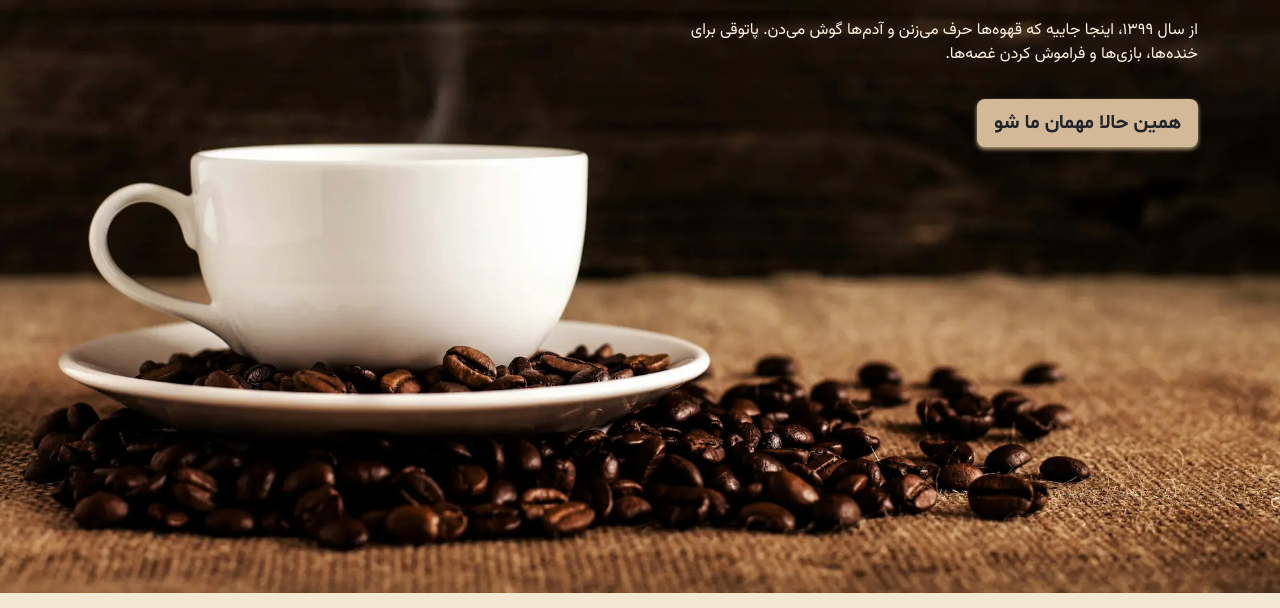
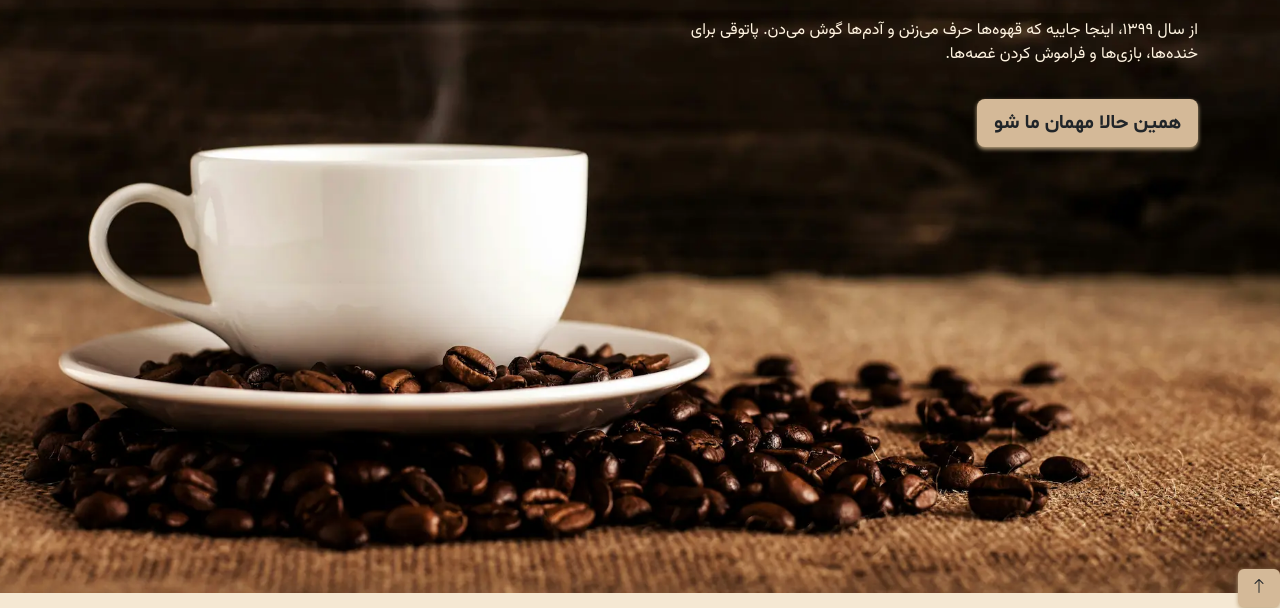
Before and after one commit to reza-pourrajab/Khatere3az-Cafe, a plain HTML site: page index.html in a window 1280 px wide. Shown: the part 193-801 px from the top of the page. Drawn offline with nearby package versions, Linux system fonts and the light colour scheme.

Commit message:
feat(ui): add back-to-top button with smooth scroll

```diff
--- a/index.html
+++ b/index.html
@@ -1149,6 +1149,9 @@
 			</div>
 			<hr class="border border-secondary-subtle opacity-75" />
 			<div class="container">
+				<a href="#" class="btn btn-custom position-fixed bottom-0 start-0">
+					<i class="bi bi-arrow-up"></i>
+				</a>
 				<div
 					class="footer-rules d-flex align-items-center justify-content-center justify-content-md-between flex-wrap text-center"
 				>
```
